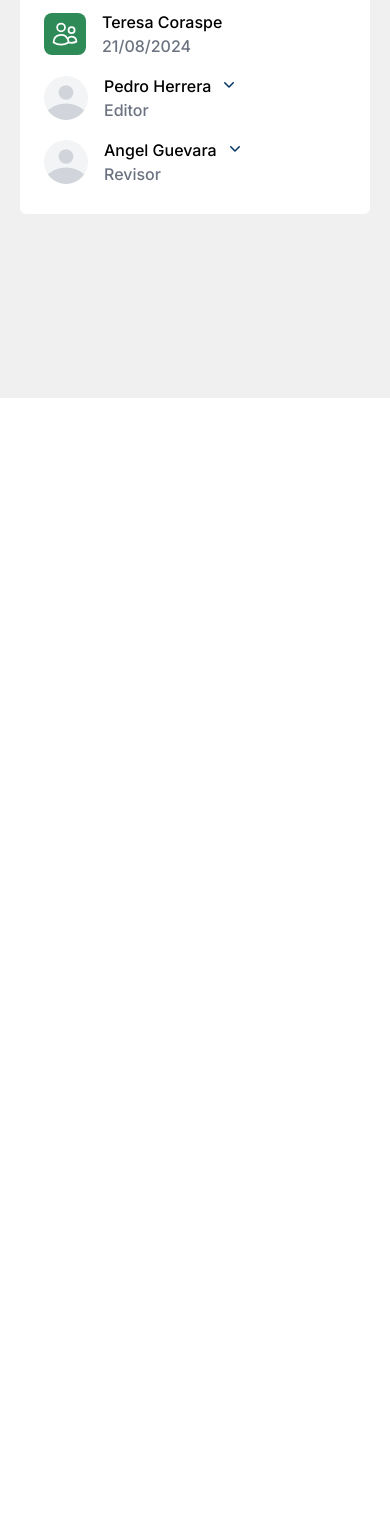
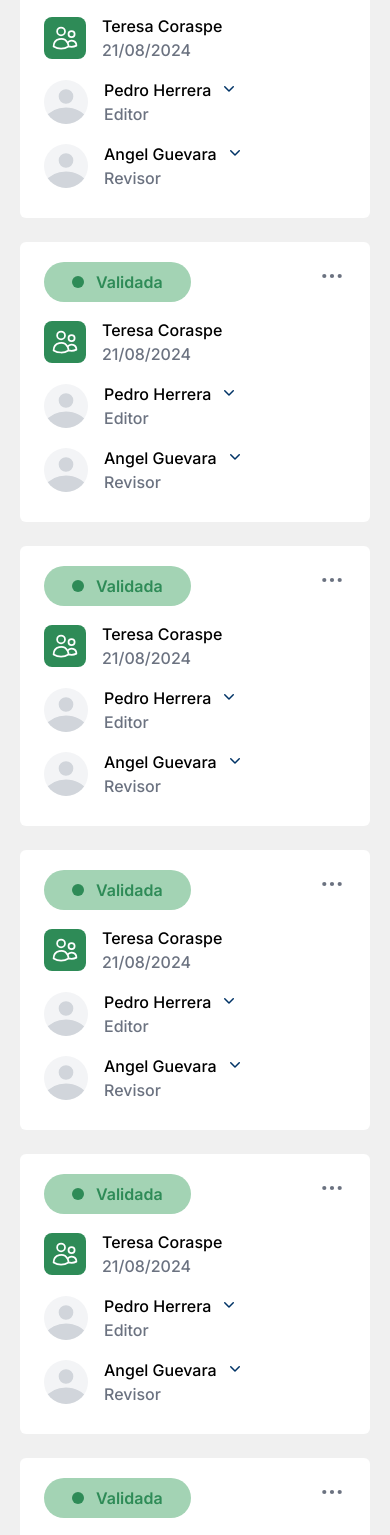
Before and after one commit to angelg21/dictionary, a Next.js app: page /dashboard/worksheets/allSheets in a window 390 px wide. Shown: the part 446-1981 px from the top of the page. Before the commit the page ends 844 px from the top, so only its background shows below. Built offline with nearby package versions, Linux system fonts and the light colour scheme; no server answers.

Commit message:
fixed workSheets pages layout

```diff
--- a/src/app/dashboard/worksheets/allSheets/page.tsx
+++ b/src/app/dashboard/worksheets/allSheets/page.tsx
@@ -22,7 +22,14 @@ const Items = [
 
 export default function AllSheets() {
     return (
-        <div className="">
+        <div className="flex flex-col sm:flex-row sm:flex-wrap sm:gap-4 xl:gap-0 xl:flex-col">
+            <WorkSheetFile {...Items[0]}/>
+            <WorkSheetFile {...Items[0]}/>
+            <WorkSheetFile {...Items[0]}/>
+            <WorkSheetFile {...Items[0]}/>
+            <WorkSheetFile {...Items[0]}/>
+            <WorkSheetFile {...Items[0]}/>
+            <WorkSheetFile {...Items[0]}/>
             <WorkSheetFile {...Items[0]}/>
         </div>
     );
--- a/src/app/dashboard/worksheets/layout.tsx
+++ b/src/app/dashboard/worksheets/layout.tsx
@@ -8,7 +8,7 @@ export default function WorksheetsLayout({ children }: { children: React.ReactNo
 
 
     return (
-        <div className="flex flex-col mx-5 lg:mx-20">
+        <div className="flex flex-col mx-5 lg:mx-16 xl:mx-20">
             <div className="flex justify-between mt-2">
                 <span className="text-4xl text-d-blue font-bold ">Mis Fichas</span>
                 <div className="p-2 rounded-full bg-d-green xl:hidden ">
--- a/src/worksheets/componentes/WorkSheetFile/WorkSheetFile.tsx
+++ b/src/worksheets/componentes/WorkSheetFile/WorkSheetFile.tsx
@@ -31,8 +31,8 @@ export const WorkSheetFile = ({
     buttonTextColor
 }: Props) => {
     return (
-        <div className="flex-col max-w-[360px] space-y-4 xl:flex xl:flex-row xl:max-w-none xl:justify-between bg-white py-5 px-6 items-center rounded-md">
-            <div className="flex justify-between xl:hidden">
+        <div className="flex-col max-w-[360px] my-3 xl:flex xl:flex-row xl:max-w-none xl:justify-between xl:my-4 bg-white py-5 px-6 items-center rounded-md">
+            <div className="flex mb-2 justify-between xl:hidden">
                 <ButtonWithPointLeft title={buttonTitle} textColor={buttonTextColor} backgroundColor={buttonBackground} pointColor={buttonPointStyle} />
                 <EllipsisHorizontalIcon className="w-7 h-7 text-d-gray-text" />
             </div>
```
